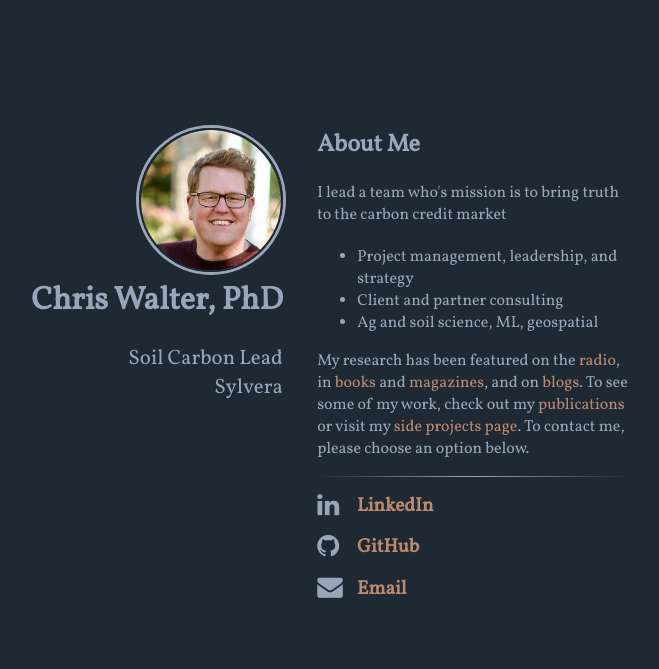
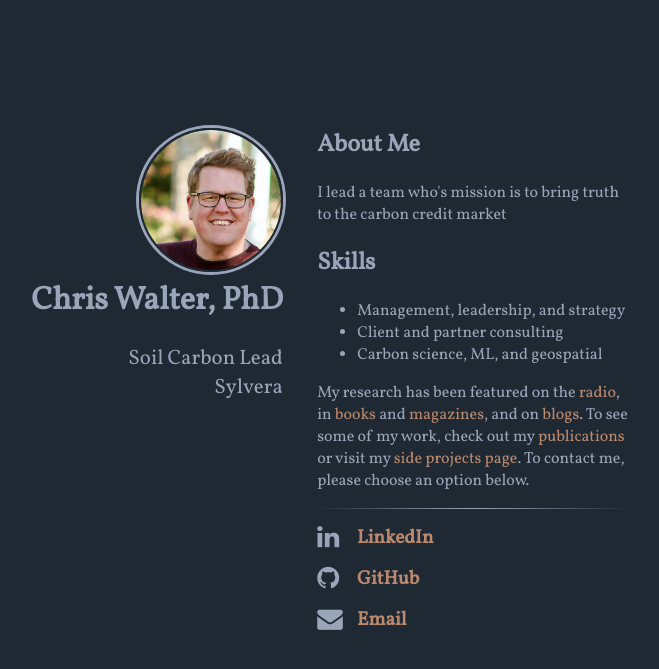
Before and after one commit to waltscience/waltscience.github.io, a Jekyll site: the page built from index.html, in a window 1280 px wide. Shown: the top 669 px of the page, without its empty margins (350-1009 px from the left). Built offline with Jekyll 4.4.1, drawn with Linux system fonts in a browser that asks for light colours; nearby versions of some CDN libraries.

Commit message:
Update content.html

```diff
--- a/_includes/content.html
+++ b/_includes/content.html
@@ -1,11 +1,11 @@
 <h2>About Me</h2>
 <p>I lead a team who's mission is to bring truth to the carbon credit market</p>
 
-<h2></h2>
+<h2>Skills</h2>
 <ul>
-  <li>Project management, leadership, and strategy</li>
+  <li>Management, leadership, and strategy</li>
   <li>Client and partner consulting</li>
-  <li>Ag and soil science, ML, geospatial</li>
+  <li>Carbon science, ML, and geospatial</li>
 </ul>
 
 <p>My research has been featured on the <a href="https://www.wvpublic.org/energy-environment/2021-05-13/research-reveals-clean-air-makes-stronger-forests" target="_blank" rel="noopener noreferrer">radio</a>,
```
